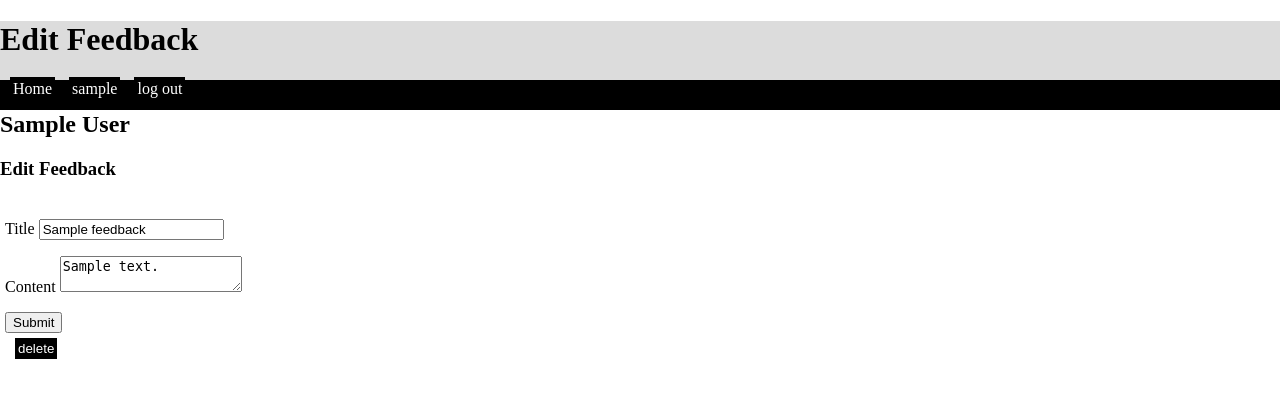
After one commit to Gabrielb102/S2-assignments, a Flask app: page /feedback/1/update in a window 1280 px wide. The commit adds this page. Shown: the top 398 px of the page. Run offline with Flask 2, Linux system fonts and the light colour scheme; the visitor is signed in with stand-in values (Sample User, id 1); tables that the repository leaves empty hold one stand-in row (values such as "Sample post").

Commit message:
Completed Unit24.5 assignment

```diff
--- a/Unit24.5-Hash-Auth-assignment/app.py
+++ b/Unit24.5-Hash-Auth-assignment/app.py
@@ -1,7 +1,6 @@
-from flask import Flask, request, flash, request, render_template, redirect
-from flask_debugtoolbar import DebugToolbarExtension
-from models import db, connect_db, User
-from forms import RegisterForm, LoginForm
+from flask import Flask, request, flash, request, render_template, redirect, session
+from models import db, connect_db, User, Feedback
+from forms import RegisterForm, LoginForm, FeedbackForm
 from flask_bcrypt import Bcrypt
 
 app = Flask(__name__)
@@ -10,15 +9,12 @@ app.config["SQLALCHEMY_DATABASE_URI"] = "postgresql:///users"
 app.config["SQLALCHEMY_TRACK_MODIFICATIONS"] = False
 
 bcrypt = Bcrypt()
-
-debug = DebugToolbarExtension(app)
-
 connect_db(app)
 
 @app.route('/', methods=['GET'])
-def redirect_to_register() :
-    """Redirect to /register"""
-    return redirect('/register')
+def show_menu() :
+    """Show all navigation buttons"""
+    return render_template('home.html')
 
 @app.route('/register', methods=['GET', 'POST'])
 def present_handle_registration() :
@@ -28,19 +24,18 @@ def present_handle_registration() :
 
     form = RegisterForm()
     if form.validate_on_submit() :
-        username = form.username.data
-        password = form.password.data
-        email = form.email.data
-        first_name = form.first_name.data
-        last_name = form.last_name.data
-
-        hashed = bcrypt.generate_password_hash(password)
-        user = User(username=username, password=hashed, email=email, first_name=first_name, last_name=last_name)
+        user = User.register(
+            username=form.username.data,
+            password=form.password.data,
+            email=form.email.data,
+            first_name=form.first_name.data,
+            last_name=form.last_name.data)
 
         db.session.add(user)
         db.session.commit()
+        session["user_id"] = user.username
 
-        return redirect('/secret')
+        return redirect(f'/users/{user.username}')
     else :
         return render_template('register.html', form=form)
 
@@ -53,16 +48,91 @@ def present_handle_login() :
     form = LoginForm()
     if form.validate_on_submit() :
         username = form.username.data
-        attempt = form.password.data
+        if User.authenticate(username, password = form.password.data) :
+            return redirect(f'users/{username}')
+        else :
+            flash('username or password incorrect')
+            return redirect('/login')
+    else :
+        return render_template('login.html', form=form)
+
+@app.route('/users/<username>', methods=['GET'])
+def show_user_page(username):
+    """If logged in, show user only content, otherwise redirect to homepage"""
+    if "user_id" in session :
         user = User.query.get(username)
-        hashed = user.password
+        user_feedback = user.feedback
+        return render_template('userpage.html', user=user, user_feedback=user_feedback)
+    else :
+        return redirect('/')
 
-        if bcrypt.check_password_hash(hashed, attempt) :
-            return redirect('/secret')
+@app.route('/logout', methods=['POST', 'GET'])
+def log_user_out() :
+    """logs users out of the session"""
+    session.clear()
+    return redirect('/')
+
+@app.route('/users/<username>/delete', methods=['POST'])
+def delete_user(username) :
+    """Remove the user from the database and also deletes all of their feedback.
+    Clear any user information in the session and redirect to /."""
+    user = User.query.get(username)
+    if "user_id" in session :
+        db.session.delete(user)
+        db.session.commit()
+        session.clear()
     else :
-        return render_template('login.html')
+        flash('must be logged in to a user to delete the account')
+    return redirect('/')
 
-@app.route('/secret', methods=['GET'])
-def show_secret_page():
-    """Return the text “You made it!” (don’t worry, we’ll get rid of this soon)"""
-    return render_template('secret.html')
+@app.route('/users/<username>/feedback/add', methods=['GET', 'POST'])
+def display_and_handle_new_feedback_form(username) :
+    """Display a form for a user to add feedback"""
+    form = FeedbackForm()
+    user = User.query.get(username)
+    if form.validate_on_submit() :
+        new_feedback = Feedback(
+            title=form.title.data,
+            content=form.content.data,
+            username=username)
+        db.session.add(new_feedback)
+        db.session.commit()
+        return redirect(f'/users/{session["user_id"]}')
+    else :
+        return render_template('feedback-new.html', form=form, user=user)
+
+@app.route('/feedback/<feedback_id>', methods=['GET'])
+def show_feedback(feedback_id) :
+    """show the feedback with option to edit and delete"""
+    feedback = Feedback.query.get(feedback_id)
+    return render_template('feedback-show.html', feedback=feedback)
+
+@app.route('/feedback/<feedback_id>/update', methods=['GET', 'POST'])
+def edit_feedback(feedback_id) :
+    """Display a form for the user of the feedback to edit feedback"""
+    form = FeedbackForm()
+    feedback = Feedback.query.get(feedback_id)
+    user = User.query.get(session["user_id"])
+    if form.validate_on_submit() :
+        if Feedback.authenticate(username = session["user_id"], feedback = feedback) :
+            feedback.title = form.title.data
+            feedback.content = form.content.data
+
+            db.session.add(feedback)
+            db.session.commit()
+            return redirect(f'/users/{session["user_id"]}')
+        else :
+            flash('only the author can make changes to feedback')
+            return redirect(f'/users/{session["user_id"]}')
+    else :
+        form.title.data = feedback.title
+        form.content.data = feedback.content
+        return render_template('feedback-edit.html', form=form, user=user, feedback=feedback)
+
+@app.route('/feedback/<feedback_id>/delete', methods=['POST'])
+def delete_feedback(feedback_id) :
+    """Delete a specific piece of feedback and redirect to /users/<username>"""
+    feedback = Feedback.query.get(feedback_id)
+    db.session.delete(feedback)
+    db.session.commit()
+    return redirect(f'/users/{session["user_id"]}')
--- a/Unit24.5-Hash-Auth-assignment/forms.py
+++ b/Unit24.5-Hash-Auth-assignment/forms.py
@@ -1,5 +1,5 @@
 from flask_wtf import FlaskForm
-from wtforms import StringField, PasswordField
+from wtforms import StringField, PasswordField, TextAreaField
 from flask_bcrypt import Bcrypt
 
 from wtforms.validators import InputRequired, Length
@@ -18,3 +18,9 @@ class LoginForm(FlaskForm) :
 
     username = StringField('Username', validators=[InputRequired()])
     password = PasswordField('Password', validators=[InputRequired()])
+
+class FeedbackForm(FlaskForm) :
+    """Form to create new Feedback"""
+
+    title = StringField('Title', validators=[InputRequired(), Length(max=100)])
+    content = TextAreaField('Content', validators=[InputRequired()])
--- a/Unit24.5-Hash-Auth-assignment/requirements.txt
+++ b/Unit24.5-Hash-Auth-assignment/requirements.txt
@@ -1,6 +1,9 @@
+bcrypt==3.2.0
 blinker==1.4
+cffi==1.15.0
 click==8.1.2
 Flask==2.1.1
+Flask-Bcrypt==1.0.1
 Flask-DebugToolbar==0.13.1
 Flask-SQLAlchemy==2.5.1
 Flask-WTF==1.0.1
@@ -8,6 +11,8 @@ itsdangerous==2.1.2
 Jinja2==3.1.1
 MarkupSafe==2.1.1
 psycopg2==2.9.3
+pycparser==2.21
+six==1.16.0
 SQLAlchemy==1.4.35
 Werkzeug==2.1.1
 WTForms==3.0.1
--- /dev/null
+++ b/Unit24.5-Hash-Auth-assignment/secret.py
@@ -0,0 +1 @@
+secret_key = "usersbyusersforusers"
--- a/Unit24.5-Hash-Auth-assignment/static/style.css
+++ b/Unit24.5-Hash-Auth-assignment/static/style.css
@@ -0,0 +1,44 @@
+body {
+    width: 100%;
+    top: 0px;
+    margin: 0;
+}
+
+header {
+    position: relative;
+    background-color: gainsboro;
+    width: 100%;
+    height: 70px;
+    top: 0px;
+}
+
+nav {
+    height: 30px;
+    background-color: black;
+    color: white;
+}
+
+.button {
+    text-decoration: none;
+    color: white;
+    background-color: black;
+    border-style: solid;
+    border-color: black;
+    border-width: 1px;
+    margin-left: 10px;
+    padding: 2px;
+}
+
+.button:hover {
+    border-color: white;
+}
+
+form {
+    position: relative;
+    margin: 5px;
+    top: 20px;
+}
+
+.flash {
+    color: red;
+}
--- a/Unit24.5-Hash-Auth-assignment/templates/base.html
+++ b/Unit24.5-Hash-Auth-assignment/templates/base.html
@@ -5,11 +5,21 @@
     <meta http-equiv="X-UA-Compatible" content="IE=edge">
     <meta name="viewport" content="width=device-width, initial-scale=1.0">
     <title>{% block title %}{% endblock %}</title>
-    <link rel="stylesheet" href="static/style.css">
+    <link rel="stylesheet" href="/static/style.css">
 </head>
 <body>
     <header>
         <h1>{% block pagetitle %}{% endblock %}</h1>
+        <nav>
+            <a class="button" href="/">Home</a>
+            {% if session["user_id"] %}
+            <a class="button" href='/users/{{session["user_id"]}}'>{{session["user_id"]}}</a>
+            <a class="button" href="/logout">log out</a>
+            {% else %}
+            <a class="button" href="/register">register</a>
+            <a class="button" href="/login">login</a>
+            {% endif %}
+        </nav>
     </header>
     <div>
         {% block body %}{% endblock %}
--- /dev/null
+++ b/Unit24.5-Hash-Auth-assignment/templates/feedback-edit.html
@@ -0,0 +1,24 @@
+{% extends 'base.html' %}
+{% block title %}Edit Feedback{% endblock %}
+{% block pagetitle %}Edit Feedback{% endblock %}
+{% block body %}
+<h2>{{user.first_name}} {{user.last_name}}</h2>
+<h3>Edit Feedback</h3>
+<form method="POST">
+    {{ form.hidden_tag() }}
+    {% for field in form if field.widget.input_type != 'hidden' %}
+    <p>
+        {{ field.label }}
+        {{ field }}
+        {% for err in field.errors %}
+        <p class="error"> {{ err }} </p>
+        {% endfor %}
+    </p>
+    {% endfor %}
+    <button type="submit">Submit</button>
+</form>
+
+<form action="/feedback/{{feedback.id}}/delete" method="POST">
+    <button class="button">delete</button>
+</form>
+{% endblock %}
--- /dev/null
+++ b/Unit24.5-Hash-Auth-assignment/templates/home.html
@@ -0,0 +1,5 @@
+{% extends 'base.html' %}
+{% block title %}Users{% endblock %}
+{% block pagetitle %}Homepage{% endblock %}
+{% block body %}
+{% endblock %}
```
Also changed, not shown: Unit24.5-Hash-Auth-assignment/models.py (+45 -2 lines), Unit24.5-Hash-Auth-assignment/seed.py (+32 -3 lines), Unit24.5-Hash-Auth-assignment/templates/feedback-new.html (added, +20 -0 lines), Unit24.5-Hash-Auth-assignment/templates/feedback-show.html (added, +13 -0 lines), Unit24.5-Hash-Auth-assignment/templates/login.html (added, +20 -0 lines), Unit24.5-Hash-Auth-assignment/templates/register.html (added, +18 -0 lines), Unit24.5-Hash-Auth-assignment/templates/userpage.html (added, +22 -0 lines), Unit24.5-Hash-Auth-assignment/tests.py (+21 -5 lines).
